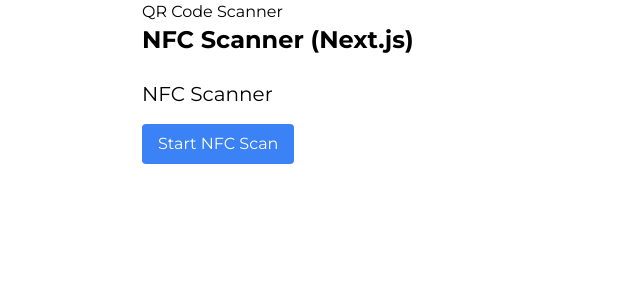
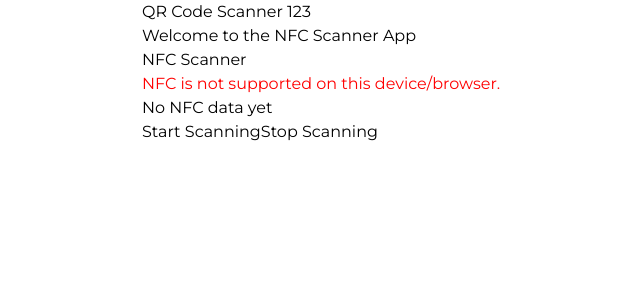
Before and after one commit to MitalLogistic/zeroNPC_vercel, a Next.js app: page /test in a window 1280 px wide. Shown: the top 300 px of the page, without its empty margins (236-876 px from the left). Built offline with nearby package versions, Linux system fonts and the light colour scheme; no server answers.

Commit message:
test demo fot nfc scan

```diff
--- a/src/app/(subPage)/test/page.jsx
+++ b/src/app/(subPage)/test/page.jsx
@@ -1,16 +1,16 @@
 // app/page.js or pages/index.js
 'use client';
 
+import NfcScanner from '@/components/QRScanner';
 import { useState } from 'react';
-import NfcScanner from '@/components/QRScanner';
 
 export default function Home() {
     const [scannedData, setScannedData] = useState(null);
 
     return (
         <div>
-            <h1>QR Code Scanner</h1>
-            <h1 className="text-2xl font-bold mb-6">NFC Scanner (Next.js)</h1>
+            <h1>QR Code Scanner 123</h1>
+            <h1>Welcome to the NFC Scanner App</h1>
             <NfcScanner />
         </div>
     );
--- a/src/components/QRScanner.js
+++ b/src/components/QRScanner.js
@@ -1,49 +1,68 @@
-'use client';
+import { useState, useEffect } from 'react';
 
-import { useState } from 'react';
+const NfcScanner = () => {
+    const [nfcData, setNfcData] = useState(null);
+    const [scanning, setScanning] = useState(false);
+    const [error, setError] = useState(null);
 
-export default function NfcScanner() {
-    const [nfcData, setNfcData] = useState('');
-    const [error, setError] = useState('');
+    useEffect(() => {
+        // Check if the browser supports NFC
+        if ('NFCReader' in window) {
+            console.log('NFC API is supported');
+        } else {
+            setError('NFC is not supported on this device/browser.');
+        }
+    }, []);
 
-    const isNfcSupported = () =>
-        typeof window !== 'undefined' && 'NDEFReader' in window;
+    const startScanning = async () => {
+        if (scanning) return; // Prevent starting multiple scans at once
+        setScanning(true);
+        setError(null);
+        try {
+            // Request NFC permission from the user
+            const nfcReader = new window.NFCReader();
+            await nfcReader.scan();
 
-    const handleScan = async () => {
-        if (!isNfcSupported()) {
-            setError('❌ NFC is not supported on this browser or device.');
-            return;
-        }
-
-        try {
-            const reader = new NDEFReader();
-            await reader.scan();
-
-            reader.onreading = (event) => {
-                const record = event.message.records[0];
-                const textDecoder = new TextDecoder(record.encoding || 'utf-8');
-                const tagText = textDecoder.decode(record.data);
-                setNfcData(tagText);
+            // Start scanning for NFC tags
+            nfcReader.onreading = (event) => {
+                const { serialNumber, message } = event;
+                setNfcData({ serialNumber, message: new TextDecoder().decode(message) });
             };
 
-            reader.onerror = (e) => {
-                console.error('Reading error:', e);
-                setError('Failed to read NFC tag.');
+            nfcReader.onerror = (error) => {
+                setError('Error reading NFC tag: ' + error);
             };
         } catch (err) {
-            console.error('Scan failed:', err);
-            setError('Error starting NFC scan: ' + err.message);
+            setError('Error initializing NFC scan: ' + err.message);
         }
+    };
+
+    const stopScanning = () => {
+        setScanning(false);
     };
 
     return (
         <div>
-            <h2 className="text-xl mb-4">NFC Scanner</h2>
-            <button onClick={handleScan} className="bg-blue-500 text-white px-4 py-2 rounded">
-                Start NFC Scan
-            </button>
-            {nfcData && <p className="mt-4">✅ Scanned NFC Data: {nfcData}</p>}
-            {error && <p className="mt-4 text-red-600">{error}</p>}
+            <h1>NFC Scanner</h1>
+            <div>
+                {error && <p style={{ color: 'red' }}>{error}</p>}
+                {nfcData ? (
+                    <div>
+                        <p><strong>Serial Number:</strong> {nfcData.serialNumber}</p>
+                        <p><strong>Message:</strong> {nfcData.message}</p>
+                    </div>
+                ) : (
+                    <p>No NFC data yet</p>
+                )}
+                <button onClick={startScanning} disabled={scanning}>
+                    {scanning ? 'Scanning...' : 'Start Scanning'}
+                </button>
+                <button onClick={stopScanning} disabled={!scanning}>
+                    Stop Scanning
+                </button>
+            </div>
         </div>
     );
-}
+};
+
+export default NfcScanner;
```
